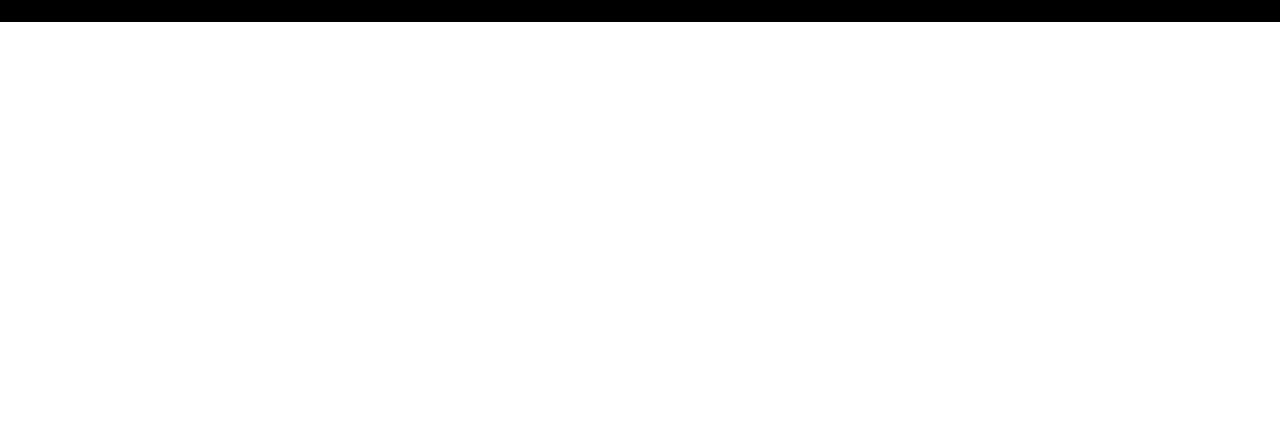
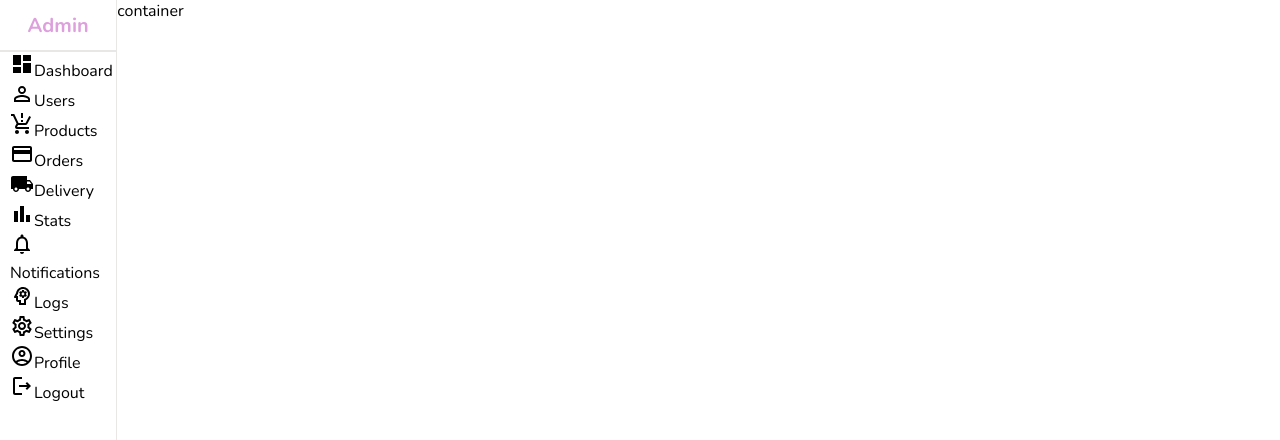
Before and after one commit to MennaEbied/admin-dashboard, a React (Vite) app: page / in a window 1280 px wide. Shown: the top 440 px of the page. Built offline with nearby package versions, Linux system fonts and the light colour scheme.

Commit message:
Basic home page styling

```diff
--- a/src/pages/home/home.jsx
+++ b/src/pages/home/home.jsx
@@ -1,9 +1,15 @@
 import React from 'react'
+import Sidebar from '../../components/sidebar/Sidebar'
 import "./home.scss"
 
 const Home = () => {
   return (
-    <div className='home'>Home</div>
+    <div className='home'>
+      <Sidebar/>
+      <div className="homeContainer">
+        container
+      </div>
+    </div>
   )
 }
 
--- a/src/pages/home/home.scss
+++ b/src/pages/home/home.scss
@@ -1,3 +1,7 @@
 .home{
-    background-color: black;
+    display: flex;
+
+    .homeContainer{
+        flex: 10;
+    }
 }
```
